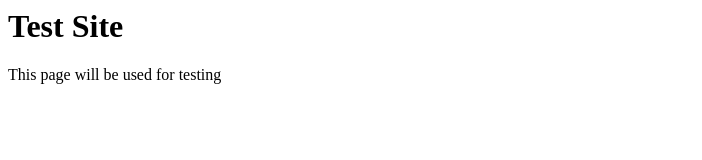
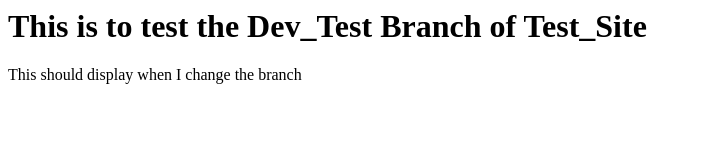
Before and after one commit to 40676350/Test_Site, a plain HTML site: page index.html in a window 1280 px wide. Shown: the whole page, without its empty margins (0-702 px from the left). Drawn offline with Linux system fonts and the light colour scheme.

Commit message:
Update index.html

```diff
--- a/index.html
+++ b/index.html
@@ -2,10 +2,10 @@
 <head>
     <meta charset="UTF-8">
     <meta name="viewport" content="width=device-width, initial-scale=1.0">
-    <title>Test Site</title>
+    <title>Dev Test Site</title>
 </head>
 <body>
-    <h1>Test Site</h1>
-    <p> This page will be used for testing</p>
+    <h1>This is to test the Dev_Test Branch of Test_Site</h1>
+    <p> This should display when I change the branch </p>
 </body>
 </html>
```
